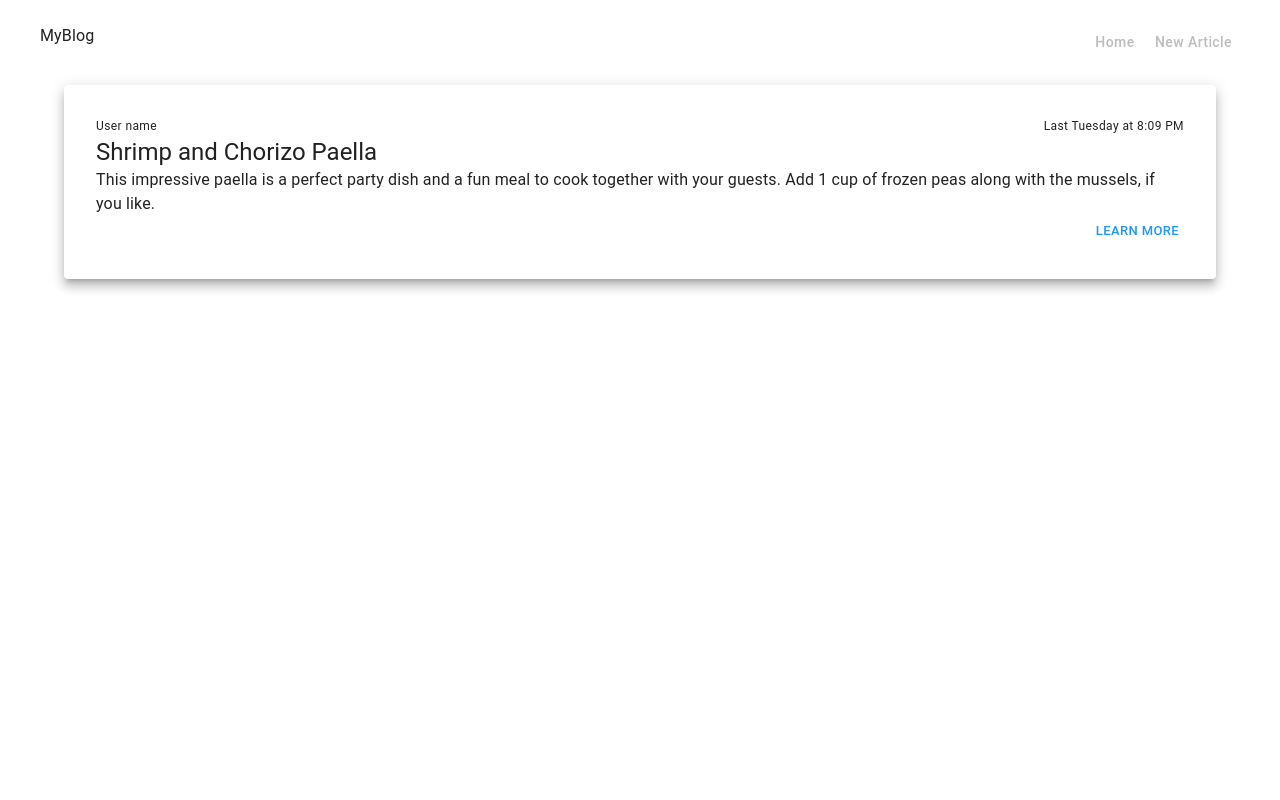
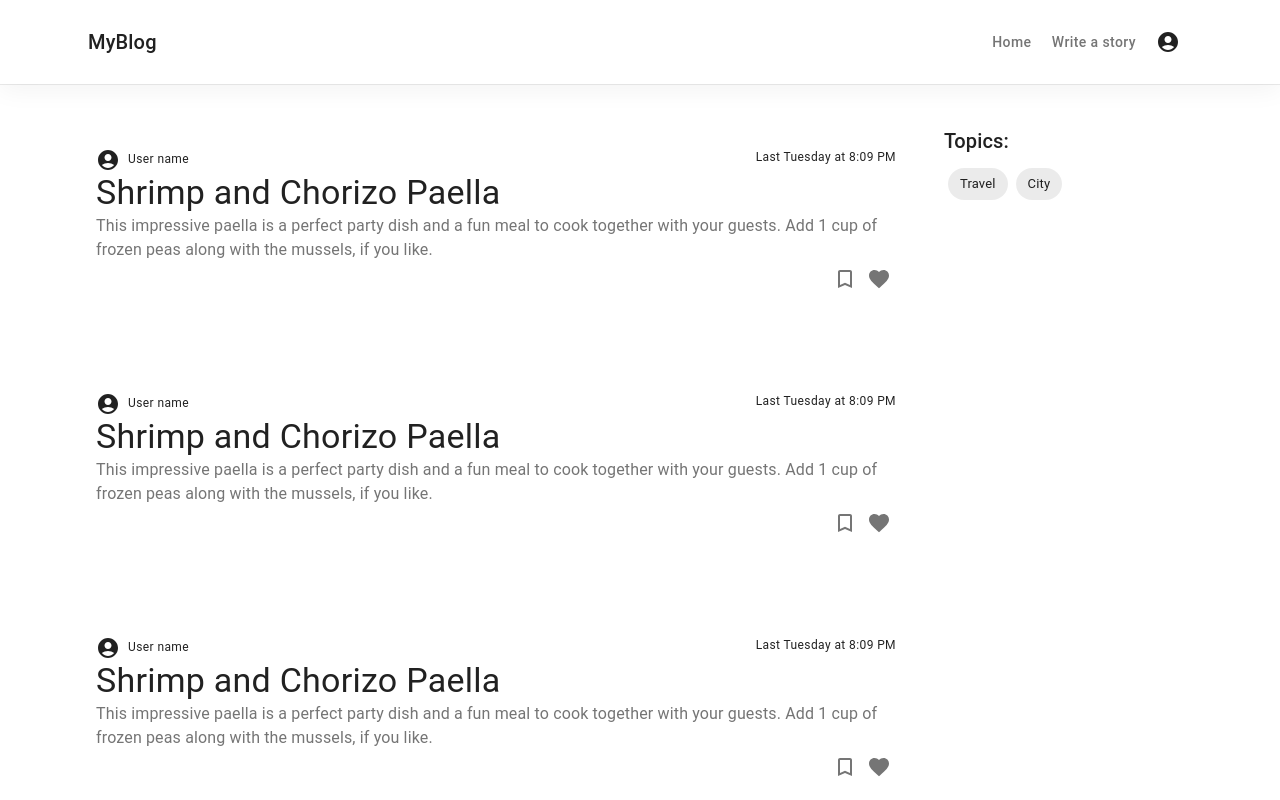
Before and after one commit to Nazar-Sch/blog-app, a React (Create React App) app in the folder client/: page / in a window 1280 px wide. Shown: the top 800 px of the page. Built offline with nearby package versions, Linux system fonts and the light colour scheme.

Commit message:
feat: change styles and create new components

```diff
--- a/client/src/App.tsx
+++ b/client/src/App.tsx
@@ -1,37 +1,51 @@
 import React, { useState } from 'react';
 import CssBaseline from '@mui/material/CssBaseline';
-import { ThemeProvider } from '@mui/material';
+import { Container, ThemeProvider } from '@mui/material';
 
 import { theme } from './styles/theme';
 import { NewArticle } from './components/NewArticle';
-import { Header } from './components/Header';
 import { Article } from './types/initialTypes';
-import { Articles } from './components/Articles';
 import { mockedArticles } from './mockedArticles';
+import { Navbar } from './components/Navbar';
+import { Tags } from './components/Tags';
+import { makeStyles } from '@mui/styles';
+import { Post } from './components/Post';
+
+const useStyles = makeStyles({
+  root: {
+    display: 'grid',
+    gridTemplateColumns: '3fr 1fr',
+    position: 'relative',
+  },
+  articlesRoot: {
+    overflowY: 'auto',
+  },
+});
 
 export const App: React.FC = () => {
   const [articles, setArticles] = useState<Article[]>(mockedArticles);
-  const [openPopup, setOpenPopup] = useState(false);
+
+  const classes = useStyles();
 
   const handleSubmitNewArticle = (value: Article) => {
     setArticles(prev => [...prev, value]);
   };
 
-  const handleShowPopup = () => {
-    setOpenPopup(!openPopup);
-  };
-
-  const handleClosePopup = () => {
-    setOpenPopup(false);
-  }
-
   return (
     <>
       <CssBaseline />
       <ThemeProvider theme={theme}>
-        <Header handleShowPopup={handleShowPopup} />
-        <Articles articles={articles} />
-        <NewArticle handleClosePopup={handleClosePopup} openPopup={openPopup} handleChangeArticle={handleSubmitNewArticle} />
+        <Navbar />
+        <Container>
+          <div className={classes.root}>
+            <div className={classes.articlesRoot}>
+              {articles.map(article => (
+                <Post article={article} />
+              ))}
+            </div>
+            <Tags />
+          </div>
+        </Container>
       </ThemeProvider>
     </>
   );
--- a/client/src/components/Articles.tsx
+++ /dev/null
@@ -1,85 +0,0 @@
-import * as React from 'react';
-import { makeStyles } from '@mui/styles';
-import { Theme } from '@mui/material/styles';
-import Typography from '@mui/material/Typography';
-import { Button, Container, Paper } from '@mui/material';
-
-import { ArticlesProps } from '../types/initialTypes';
-
-const useStyles = makeStyles((theme: Theme) => ({
-  root: {
-    margin: 'auto',
-  },
-  articleRoot: {
-    marginBottom: theme.spacing(4),
-    padding: theme.spacing(4),
-    width: '100%',
-    borderLeft: 'none',
-    borderRight: 'none',
-    display: 'grid',
-    gridTemplateAreas: `
-      'name date'
-      'title title'
-      'content content'
-      '. learn-more'
-      `,
-  },
-  name: {
-    gridArea: 'name',
-  },
-  date: {
-    gridArea: 'date',
-    justifySelf: 'end',
-  },
-  title: {
-    gridArea: 'title',
-  },
-  contentData: {
-    gridArea: 'content',
-  },
-  learnMore: {
-    gridArea: 'learn-more',
-    justifySelf: 'end',
-  },
-}));
-
-export const Articles: React.FC<ArticlesProps> = ({ articles }) => {
-  const classes = useStyles();
-
-  const renderEmptyList = () => <Typography variant='h3'>List is empty...</Typography>;
-
-  const renderArticles = () => (
-    <>
-      {articles.map(article => (
-        <Paper elevation={8} className={classes.articleRoot}>
-          <Typography variant='caption' className={classes.name}>
-            User name
-          </Typography>
-          <Typography variant='caption' className={classes.date}>
-            {article.date}
-          </Typography>
-          <Typography variant='h5' className={classes.title}>
-            {article.title}
-          </Typography>
-          <Typography variant='body1' className={classes.contentData}>
-            {article.content}
-          </Typography>
-          <Button
-            href='#learn-more'
-            size='small'
-            disableElevation
-            className={classes.learnMore}
-          >
-            Learn more
-          </Button>
-        </Paper>
-      ))}
-    </>
-  );
-
-  return (
-    <Container maxWidth='lg'>
-      {articles.length > 0 ? renderArticles() : renderEmptyList()}
-    </Container>
-  );
-};
--- a/client/src/components/Header.tsx
+++ /dev/null
@@ -1,32 +0,0 @@
-import React from 'react';
-import { Button, Theme } from '@mui/material';
-import { makeStyles } from '@mui/styles';
-
-import { HeaderProps } from '../types/initialTypes';
-
-const useStyles = makeStyles((theme: Theme) => ({
-  root: {
-    display: 'flex',
-    justifyContent: 'space-between',
-    padding: theme.spacing(3, 5),
-
-    '& .MuiButton-text': {
-      textTransform: 'capitalize',
-      color: theme.palette.secondary.main,
-    },
-  },
-}));
-
-export const Header: React.FC<HeaderProps> = ({ handleShowPopup }) => {
-  const classes = useStyles();
-
-  return (
-    <div className={classes.root}>
-      <span>MyBlog</span>
-      <div>
-        <Button variant='text'>Home</Button>
-        <Button variant='text' onClick={handleShowPopup}>New Article</Button>
-      </div>
-    </div>
-  );
-};
--- /dev/null
+++ b/client/src/components/Navbar/Navbar.tsx
@@ -0,0 +1,92 @@
+import * as React from 'react';
+import {
+  AppBar,
+  Box,
+  Toolbar,
+  Typography,
+  Button,
+  IconButton,
+  Container,
+  Menu,
+  MenuItem,
+  Theme,
+} from '@mui/material';
+import AccountCircle from '@mui/icons-material/AccountCircle';
+import { makeStyles } from '@mui/styles';
+
+const useStyles = makeStyles((theme: Theme) => ({
+  root: {
+    '& .MuiAppBar-root': {
+      backgroundColor: 'white',
+      paddingTop: '10px',
+      paddingBottom: '10px',
+      color: theme.palette.secondary.dark,
+      boxShadow: 'rgb(0 0 0 / 5%) 0px 6px 24px 0px, rgb(0 0 0 / 8%) 0px 0px 0px 1px',
+    },
+    '& .MuiButton-text': {
+      textTransform: 'none',
+      color: theme.palette.secondary.main,
+      '&:hover': {
+        background: 'none',
+        color: 'black',
+      },
+    },
+  },
+}));
+
+export const Navbar = () => {
+  const classes = useStyles();
+  const [anchorEl, setAnchorEl] = React.useState<null | HTMLElement>(null);
+
+  const handleMenu = (event: React.MouseEvent<HTMLElement>) => {
+    setAnchorEl(event.currentTarget);
+  };
+
+  const handleClose = () => {
+    setAnchorEl(null);
+  };
+
+  return (
+    <Box sx={{ flexGrow: 1 }} className={classes.root}>
+      <AppBar position='static'>
+        <Container>
+          <Toolbar>
+            <Typography variant='h6' component='div' sx={{ flexGrow: 1 }}>
+              MyBlog
+            </Typography>
+            <Button color='inherit'>Home</Button>
+            <Button color='inherit'>Write a story</Button>
+            <IconButton
+              size='large'
+              aria-label='account of current user'
+              aria-controls='menu-appbar'
+              aria-haspopup='true'
+              onClick={handleMenu}
+              color='inherit'
+            >
+              <AccountCircle />
+            </IconButton>
+            <Menu
+              id='menu-appbar'
+              anchorEl={anchorEl}
+              anchorOrigin={{
+                vertical: 'top',
+                horizontal: 'right',
+              }}
+              keepMounted
+              transformOrigin={{
+                vertical: 'top',
+                horizontal: 'right',
+              }}
+              open={Boolean(anchorEl)}
+              onClose={handleClose}
+            >
+              <MenuItem onClick={handleClose}>Profile</MenuItem>
+              <MenuItem onClick={handleClose}>Sign out</MenuItem>
+            </Menu>
+          </Toolbar>
+        </Container>
+      </AppBar>
+    </Box>
+  );
+};
--- /dev/null
+++ b/client/src/components/Navbar/index.ts
@@ -0,0 +1 @@
+export { Navbar } from './Navbar'
--- /dev/null
+++ b/client/src/components/Post/Post.tsx
@@ -0,0 +1,86 @@
+import * as React from 'react';
+import { Theme } from '@mui/material/styles';
+import Typography from '@mui/material/Typography';
+import { Box, Paper, IconButton } from '@mui/material';
+import AccountCircle from '@mui/icons-material/AccountCircle';
+import BookmarkBorderIcon from '@mui/icons-material/BookmarkBorder';
+import FavoriteIcon from '@mui/icons-material/Favorite';
+import { ArticlesProps } from '../../types/initialTypes';
+import { makeStyles } from '@mui/styles';
+
+const useStyles = makeStyles((theme: Theme) => ({
+  articleRoot: {
+    marginBottom: theme.spacing(4),
+    marginTop: theme.spacing(4),
+    padding: theme.spacing(4),
+    width: '100%',
+    borderLeft: 'none',
+    borderRight: 'none',
+    display: 'grid',
+    gridTemplateAreas: `
+      'name date'
+      'wrapperContent wrapperContent'
+      '. btnGroup'
+      `,
+  },
+  name: {
+    gridArea: 'name',
+    paddingLeft: theme.spacing(1),
+  },
+  wrapperContent: {
+    cursor: 'pointer',
+    gridArea: 'wrapperContent',
+  },
+  date: {
+    gridArea: 'date',
+    justifySelf: 'end',
+  },
+  btnGroup: {
+    gridArea: 'btnGroup',
+    justifySelf: 'end',
+  },
+}));
+
+export const Post: React.FC<ArticlesProps> = ({ article }) => {
+  const classes = useStyles();
+
+  const openArticle = () => {
+    console.log('Go to read article...');
+  };
+
+  const clickOnLike = () => {
+    console.log('Like');
+  };
+
+  const clickOnSave = () => {
+    console.log('Save');
+  };
+
+  return (
+    <Paper elevation={0} className={classes.articleRoot}>
+      <Box alignItems='center' display='flex'>
+        <AccountCircle />
+        <Typography variant='caption' className={classes.name}>
+          User name
+        </Typography>
+      </Box>
+      <Typography variant='caption' className={classes.date}>
+        {article.date}
+      </Typography>
+      <Box onClick={openArticle} className={classes.wrapperContent}>
+        <Typography variant='h4'>{article.title}</Typography>
+        <Typography variant='body1' color='secondary'>
+          {article.content}
+        </Typography>
+      </Box>
+      <Box className={classes.btnGroup}>
+        <IconButton size='small' onClick={clickOnSave} color='secondary'>
+          <BookmarkBorderIcon />
+        </IconButton>
+        <IconButton size='small' onClick={clickOnLike}>
+          <FavoriteIcon />
+        </IconButton>
+      </Box>
+    </Paper>
+  );
+};
--- /dev/null
+++ b/client/src/components/Post/index.ts
@@ -0,0 +1 @@
+export { Post } from './Post';
--- /dev/null
+++ b/client/src/components/Tags.tsx
@@ -0,0 +1,30 @@
+import React from 'react';
+import { Chip, Theme, Typography } from '@mui/material';
+import { makeStyles } from '@mui/styles';
+
+const useStyles = makeStyles((theme: Theme) => ({
+  root: {
+    marginTop: 25,
+    padding: theme.spacing(2),
+    '& .MuiChip-root': {
+      margin: theme.spacing(0.5),
+    },
+  },
+}));
+
+export const Tags = () => {
+  const classes = useStyles();
+
+  const handleClick = () => {
+    console.log('Click on tags');
+  };
+  return (
+    <div className={classes.root}>
+      <Typography variant='h6' gutterBottom>
+        Topics:
+      </Typography>
+      <Chip label='Travel' onClick={handleClick} />
+      <Chip label='City' onClick={handleClick} />
+    </div>
+  );
+};
--- a/client/src/mockedArticles.ts
+++ b/client/src/mockedArticles.ts
@@ -8,4 +8,25 @@ export const mockedArticles = [
     if you like.`,
     date: moment().subtract(6, 'days').calendar(),
   },
+  {
+    title: 'Shrimp and Chorizo Paella',
+    content: `This impressive paella is a perfect party dish and a fun meal to cook
+    together with your guests. Add 1 cup of frozen peas along with the mussels,
+    if you like.`,
+    date: moment().subtract(6, 'days').calendar(),
+  },
+  {
+    title: 'Shrimp and Chorizo Paella',
+    content: `This impressive paella is a perfect party dish and a fun meal to cook
+    together with your guests. Add 1 cup of frozen peas along with the mussels,
+    if you like.`,
+    date: moment().subtract(6, 'days').calendar(),
+  },
+  {
+    title: 'Shrimp and Chorizo Paella',
+    content: `This impressive paella is a perfect party dish and a fun meal to cook
+    together with your guests. Add 1 cup of frozen peas along with the mussels,
+    if you like.`,
+    date: moment().subtract(6, 'days').calendar(),
+  },
 ];
--- a/client/src/styles/theme.ts
+++ b/client/src/styles/theme.ts
@@ -10,7 +10,7 @@ export const theme = createTheme({
     },
     secondary: {
       light: grey[200],
-      main: grey[400],
+      main: grey[600],
       dark: grey[900],
     },
   },
--- a/client/src/types/initialTypes.ts
+++ b/client/src/types/initialTypes.ts
@@ -5,7 +5,7 @@ export interface Article {
 }
 
 export interface ArticlesProps {
-  articles: Article[];
+  article: Article;
 }
 
 export interface NewArticleProps {
@@ -13,7 +13,3 @@ export interface NewArticleProps {
   handleClosePopup: () => void;
   handleChangeArticle: (article: Article) => void;
 }
-
-export interface HeaderProps {
-  handleShowPopup: () => void;
-}
```
